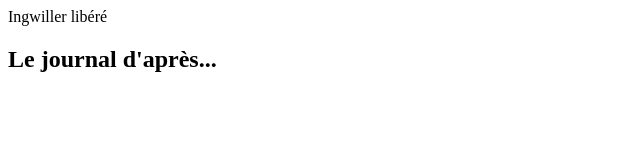
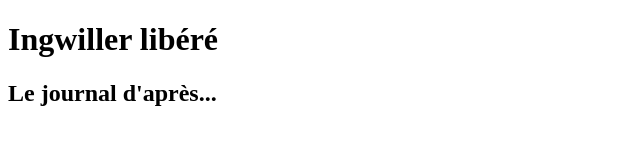
Before and after one commit to ingwiller-libere/journal, a plain HTML site: page index.html in a window 1280 px wide. Shown: the whole page, without its empty margins (0-640 px from the left). Drawn offline with Linux system fonts and the light colour scheme.

Commit message:
Erreur H1

```diff
--- a/index.html
+++ b/index.html
@@ -14,7 +14,7 @@
 
 <body>
   <script src="js/scripts.js"></script>
-  <h>Ingwiller libéré</h>
+  <h1>Ingwiller libéré</h1>
   <h2>Le journal d'après...</h2>
 </body>
 </html>
```
